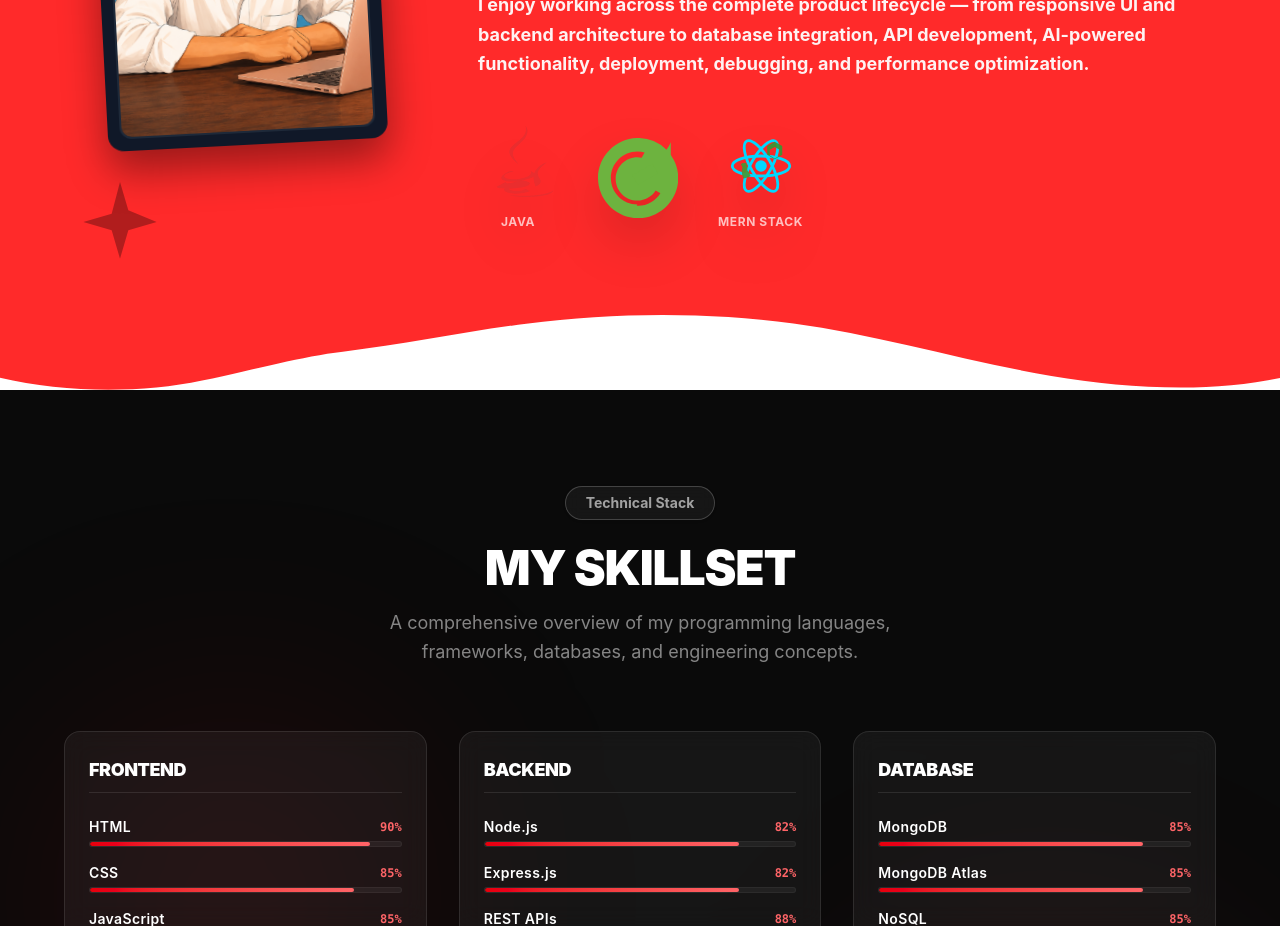
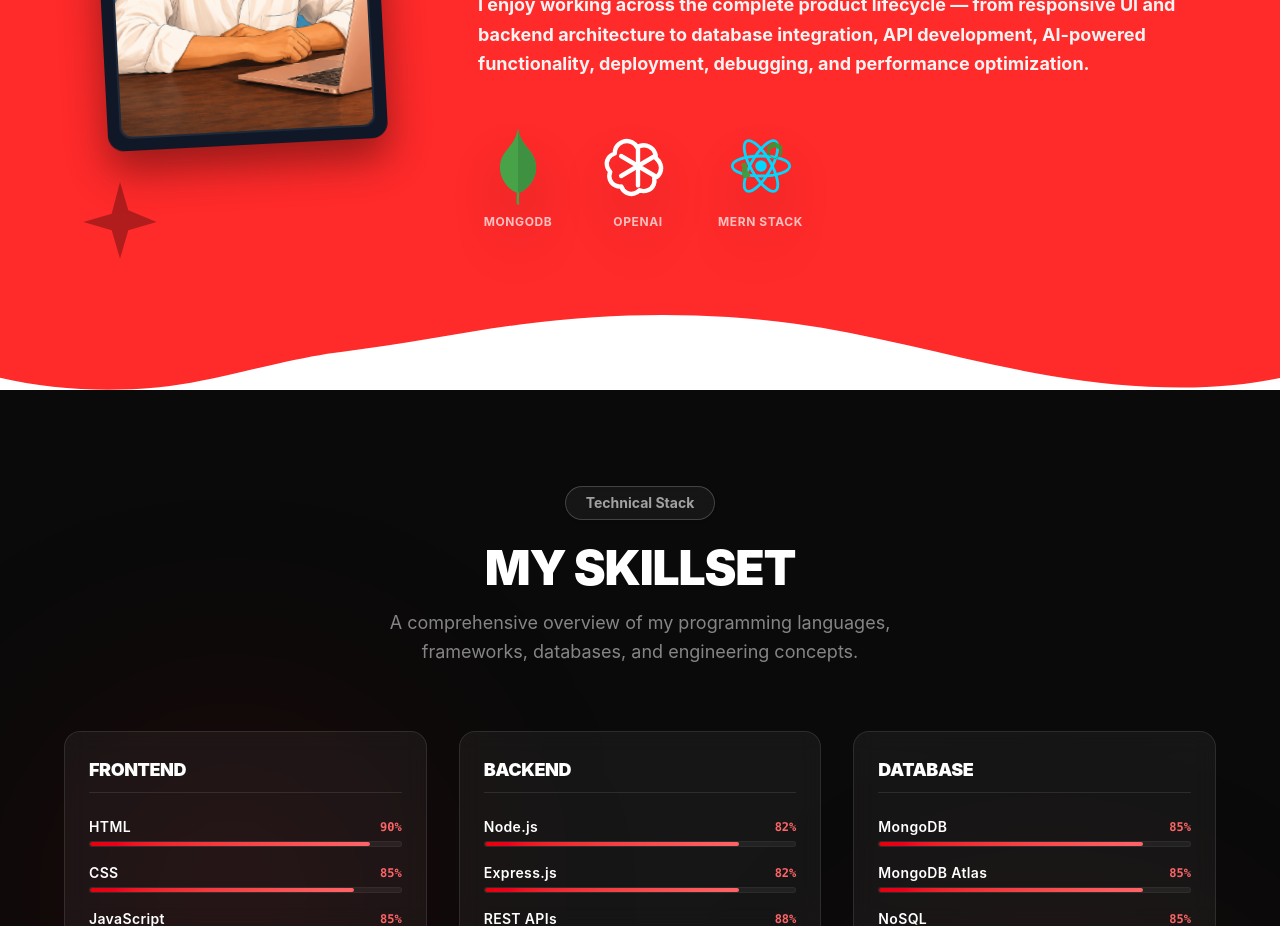
Before and after one commit to Mr-Lokeshvb/portfolio-lokeshwaran, a React (Vite) app: page / in a window 1280 px wide. Shown: the part 1100-2026 px from the top of the page. Built offline with nearby package versions, Linux system fonts and the light colour scheme.

Commit message:
img edit

```diff
--- a/src/components/About.jsx
+++ b/src/components/About.jsx
@@ -3,26 +3,86 @@ import stackImage from '../assets/about/lokeshwaran-avatar.png';
 import { aboutContent } from '../data/portfolioData';
 
 // Tech stack SVG icons rendered inline for crisp rendering
-const JavaIcon = () => (
+// const JavaIcon = () => (
+//   <div className="flex flex-col items-center gap-2">
+//     <svg className="w-16 h-16 md:w-20 md:h-20" viewBox="0 0 128 128">
+//       <path fill="#EA2D2E" d="M47.617 98.12c-19.192 5.362 11.677 16.439 36.115 5.969-4.003-1.556-6.874-3.391-6.874-3.391-10.897 5.163-31.934 2.759-25.932-2.097 4.501-3.631 0 0-3.309-.481zM65.856 86.36c-11.756 6.392-26.996 7.086-18.907 1.186 0 0-7.915 5.163-16.747 9.202 0 0-2.31 2.259 8.003 2.981 17.168 1.199 43.879-.749 45.026-8.065 0 0 1.243-3.178-17.375-5.304z"/>
+//       <path fill="#EA2D2E" d="M83.528 71.122s5.58 5.784-6.154 10.372c-22.342 8.725-46.496.666-29.911-6.023 6.238-2.515 9.738-2.728 9.738-2.728s-3.397-2.4-11.715 2.103c-24.692 13.36 11.12 19.441 39.654 8.366 5.363-2.077 8.162-5.965 8.162-5.965-.001.001-9.774-6.125-9.774-6.125zM91.625 96.106c-.198.395-.461.781-.791 1.159 0 0 13.189-3.404 8.545-11.964-4.591-8.454-8.145-12.625 10.927-27.179 0 0-29.855 7.447-18.681 37.984z"/>
+//       <path fill="#EA2D2E" d="M76.203 0s11.752 11.752-11.146 29.835c-18.359 14.499-4.187 22.754-.005 32.198-10.7-9.662-18.555-18.159-13.29-26.074C59.003 24.494 80.823 18.793 76.203 0zM66.414 113.085c21.023 1.345 53.358-.745 54.156-10.672 0 0-1.473 3.777-17.441 6.776-18.02 3.384-40.215 2.988-53.367.819 0 .001 2.695 2.228 16.652 3.077z"/>
+//     </svg>
+//     <span className="text-xs font-bold text-white/70 uppercase tracking-wider">Java</span>
+//   </div>
+// );
+
+// const SpringBootIcon = () => (
+//   <div className="flex flex-col items-center gap-2">
+//     <svg className="w-16 h-16 md:w-20 md:h-20" viewBox="0 0 128 128">
+//       <path fill="#6DB33F" d="M116.452 6.643a59.104 59.104 0 01-6.837 12.136A64.249 64.249 0 0064.205-.026C28.984-.026 0 28.958 0 64.179c0 35.22 28.984 64.205 64.205 64.205 35.221 0 64.179-28.985 64.179-64.205 0-10.632-2.624-20.672-7.26-29.508a59.03 59.03 0 01-4.672-8.028zm-53.478 99.75c-23.407 0-42.392-18.985-42.392-42.393 0-23.407 18.985-42.392 42.392-42.392 4.016 0 7.907.563 11.591 1.607l-4.756 8.229a34.498 34.498 0 00-6.835-.683c-19.152 0-34.673 15.521-34.673 34.673 0 19.153 15.521 34.674 34.673 34.674 12.322 0 23.146-6.443 29.29-16.146l7.621 4.397c-7.966 12.614-22.043 20.984-37.911 20.034z"/>
+//       <path fill="#6DB33F" d="M96.118 56.392l-32.22 18.604-8.816-15.273 32.221-18.604z"/>
+//     </svg>
+//     {/* <span className="text-xs font-bold text-white/70 uppercase tracking-wider">Spring Boot</span> */}
+//   </div>
+// );
+const MongoDBIcon = () => (
   <div className="flex flex-col items-center gap-2">
-    <svg className="w-16 h-16 md:w-20 md:h-20" viewBox="0 0 128 128">
-      <path fill="#EA2D2E" d="M47.617 98.12c-19.192 5.362 11.677 16.439 36.115 5.969-4.003-1.556-6.874-3.391-6.874-3.391-10.897 5.163-31.934 2.759-25.932-2.097 4.501-3.631 0 0-3.309-.481zM65.856 86.36c-11.756 6.392-26.996 7.086-18.907 1.186 0 0-7.915 5.163-16.747 9.202 0 0-2.31 2.259 8.003 2.981 17.168 1.199 43.879-.749 45.026-8.065 0 0 1.243-3.178-17.375-5.304z"/>
-      <path fill="#EA2D2E" d="M83.528 71.122s5.58 5.784-6.154 10.372c-22.342 8.725-46.496.666-29.911-6.023 6.238-2.515 9.738-2.728 9.738-2.728s-3.397-2.4-11.715 2.103c-24.692 13.36 11.12 19.441 39.654 8.366 5.363-2.077 8.162-5.965 8.162-5.965-.001.001-9.774-6.125-9.774-6.125zM91.625 96.106c-.198.395-.461.781-.791 1.159 0 0 13.189-3.404 8.545-11.964-4.591-8.454-8.145-12.625 10.927-27.179 0 0-29.855 7.447-18.681 37.984z"/>
-      <path fill="#EA2D2E" d="M76.203 0s11.752 11.752-11.146 29.835c-18.359 14.499-4.187 22.754-.005 32.198-10.7-9.662-18.555-18.159-13.29-26.074C59.003 24.494 80.823 18.793 76.203 0zM66.414 113.085c21.023 1.345 53.358-.745 54.156-10.672 0 0-1.473 3.777-17.441 6.776-18.02 3.384-40.215 2.988-53.367.819 0 .001 2.695 2.228 16.652 3.077z"/>
+    <svg
+      className="w-16 h-16 md:w-20 md:h-20"
+      viewBox="0 0 128 128"
+      fill="none"
+      xmlns="http://www.w3.org/2000/svg"
+    >
+      <path
+        d="M64 4C61.5 17.5 56.5 25.5 49.5 34C41.5 43.5 35 52.5 35 66C35 84.5 46.5 99.5 61 106.5C62 107 63 107.5 64 108.5C65 107.5 66 107 67 106.5C81.5 99.5 93 84.5 93 66C93 52.5 86.5 43.5 78.5 34C71.5 25.5 66.5 17.5 64 4Z"
+        fill="#47A248"
+      />
+      <path
+        d="M64 4V108.5C65 107.5 66 107 67 106.5C81.5 99.5 93 84.5 93 66C93 52.5 86.5 43.5 78.5 34C71.5 25.5 66.5 17.5 64 4Z"
+        fill="#3F9142"
+      />
+      <path
+        d="M64 108.5C63.5 116 63.5 121 64 124"
+        stroke="#47A248"
+        strokeWidth="4"
+        strokeLinecap="round"
+      />
     </svg>
-    <span className="text-xs font-bold text-white/70 uppercase tracking-wider">Java</span>
+
+    <span className="text-xs font-bold text-white/70 uppercase tracking-wider">
+      MongoDB
+    </span>
   </div>
 );
 
-const SpringBootIcon = () => (
+const OpenAIIcon = () => (
   <div className="flex flex-col items-center gap-2">
-    <svg className="w-16 h-16 md:w-20 md:h-20" viewBox="0 0 128 128">
-      <path fill="#6DB33F" d="M116.452 6.643a59.104 59.104 0 01-6.837 12.136A64.249 64.249 0 0064.205-.026C28.984-.026 0 28.958 0 64.179c0 35.22 28.984 64.205 64.205 64.205 35.221 0 64.179-28.985 64.179-64.205 0-10.632-2.624-20.672-7.26-29.508a59.03 59.03 0 01-4.672-8.028zm-53.478 99.75c-23.407 0-42.392-18.985-42.392-42.393 0-23.407 18.985-42.392 42.392-42.392 4.016 0 7.907.563 11.591 1.607l-4.756 8.229a34.498 34.498 0 00-6.835-.683c-19.152 0-34.673 15.521-34.673 34.673 0 19.153 15.521 34.674 34.673 34.674 12.322 0 23.146-6.443 29.29-16.146l7.621 4.397c-7.966 12.614-22.043 20.984-37.911 20.034z"/>
-      <path fill="#6DB33F" d="M96.118 56.392l-32.22 18.604-8.816-15.273 32.221-18.604z"/>
+    <svg
+      className="w-16 h-16 md:w-20 md:h-20"
+      viewBox="0 0 128 128"
+      fill="none"
+      xmlns="http://www.w3.org/2000/svg"
+    >
+      <path
+        d="M92.5 51.2C92.7 48.8 92.4 46.4 91.6 44.1C88.2 34.1 77.3 28.6 67.3 31.9L62.2 33.6C60.5 30.4 57.8 27.8 54.4 26.1C44.9 21.4 33.4 25.3 28.7 34.8C27.3 37.7 26.7 40.9 26.9 44C17.8 46.4 12.2 55.7 14.6 64.8C15.4 68 17.1 70.9 19.6 73.2C15.8 81.6 19.5 91.5 27.9 95.3C30.9 96.7 34.2 97.2 37.4 96.8C40.2 105.7 49.6 110.7 58.5 107.9C61.6 107 64.3 105.2 66.4 102.8C75.2 106.5 85.4 102.5 89.1 93.7C90.4 90.5 90.7 87 89.9 83.6C98.8 80.2 103.2 70.1 99.8 61.2C98.4 57.3 95.8 53.9 92.5 51.2Z"
+        stroke="currentColor"
+        strokeWidth="7"
+        strokeLinecap="round"
+        strokeLinejoin="round"
+      />
+      <path
+        d="M37 48L64 64L91 48M37 80L64 64L91 80M64 33V64M64 64V95"
+        stroke="currentColor"
+        strokeWidth="7"
+        strokeLinecap="round"
+        strokeLinejoin="round"
+      />
     </svg>
-    {/* <span className="text-xs font-bold text-white/70 uppercase tracking-wider">Spring Boot</span> */}
+
+    <span className="text-xs font-bold text-white/70 uppercase tracking-wider">
+      OpenAI
+    </span>
   </div>
 );
+
 
 const MernIcon = () => (
   <div className="flex flex-col items-center gap-2">
@@ -87,12 +147,21 @@ const About = () => {
 
           {/* Horizontal Skills Row */}
           <div className="flex items-center gap-10 mt-8">
-            <div data-aos="zoom-in" data-aos-delay="300" className="hover:scale-110 transition-transform duration-300 cursor-pointer drop-shadow-2xl">
-              <JavaIcon />
-            </div>
-            <div data-aos="zoom-in" data-aos-delay="450" className="hover:scale-110 transition-transform duration-300 cursor-pointer drop-shadow-2xl">
-              <SpringBootIcon />
-            </div>
+            <div
+    data-aos="zoom-in"
+    data-aos-delay="300"
+    className="hover:scale-110 transition-transform duration-300 cursor-pointer drop-shadow-2xl"
+  >
+    <MongoDBIcon />
+  </div>
+
+  <div
+    data-aos="zoom-in"
+    data-aos-delay="450"
+    className="hover:scale-110 transition-transform duration-300 cursor-pointer drop-shadow-2xl"
+  >
+    <OpenAIIcon />
+  </div>
             <div data-aos="zoom-in" data-aos-delay="600" className="hover:scale-110 transition-transform duration-300 cursor-pointer drop-shadow-2xl">
               <MernIcon />
             </div>
```
